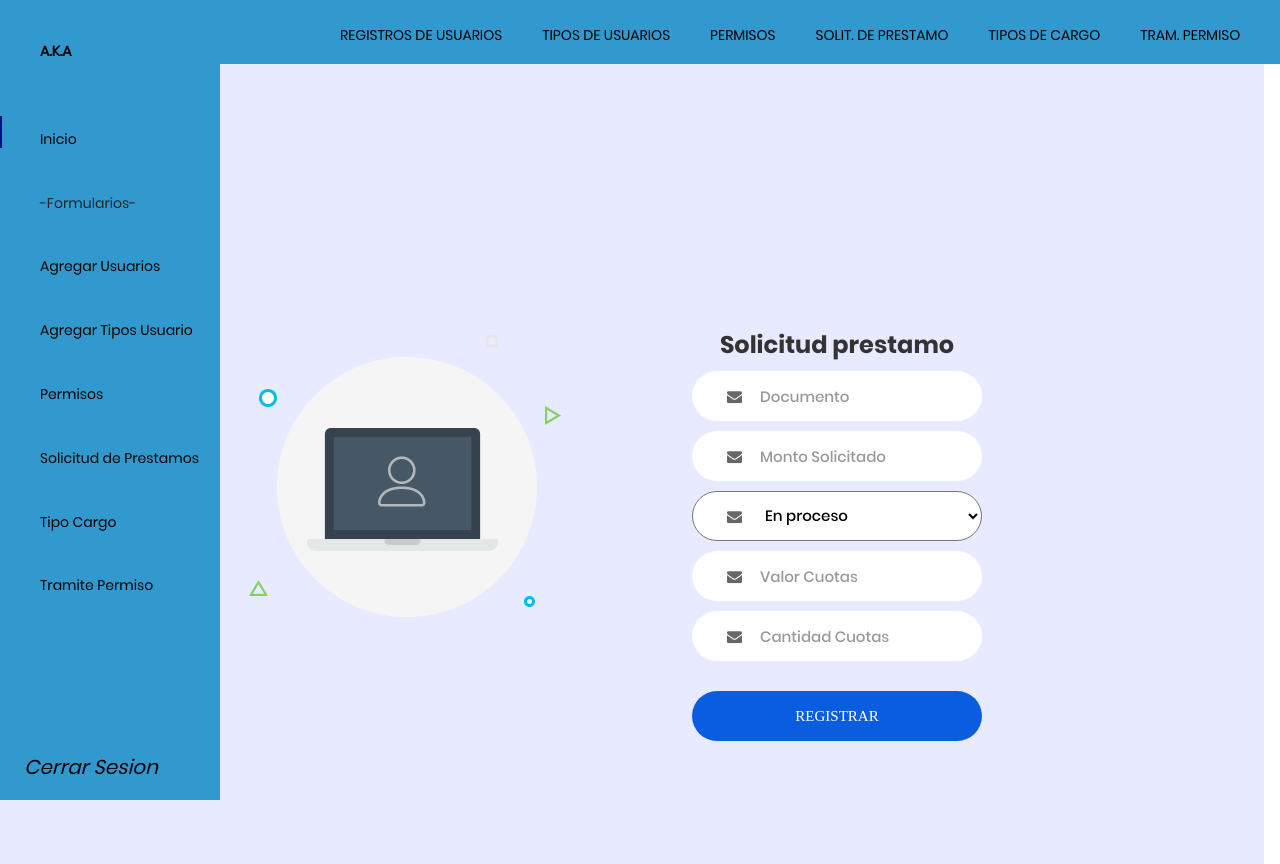
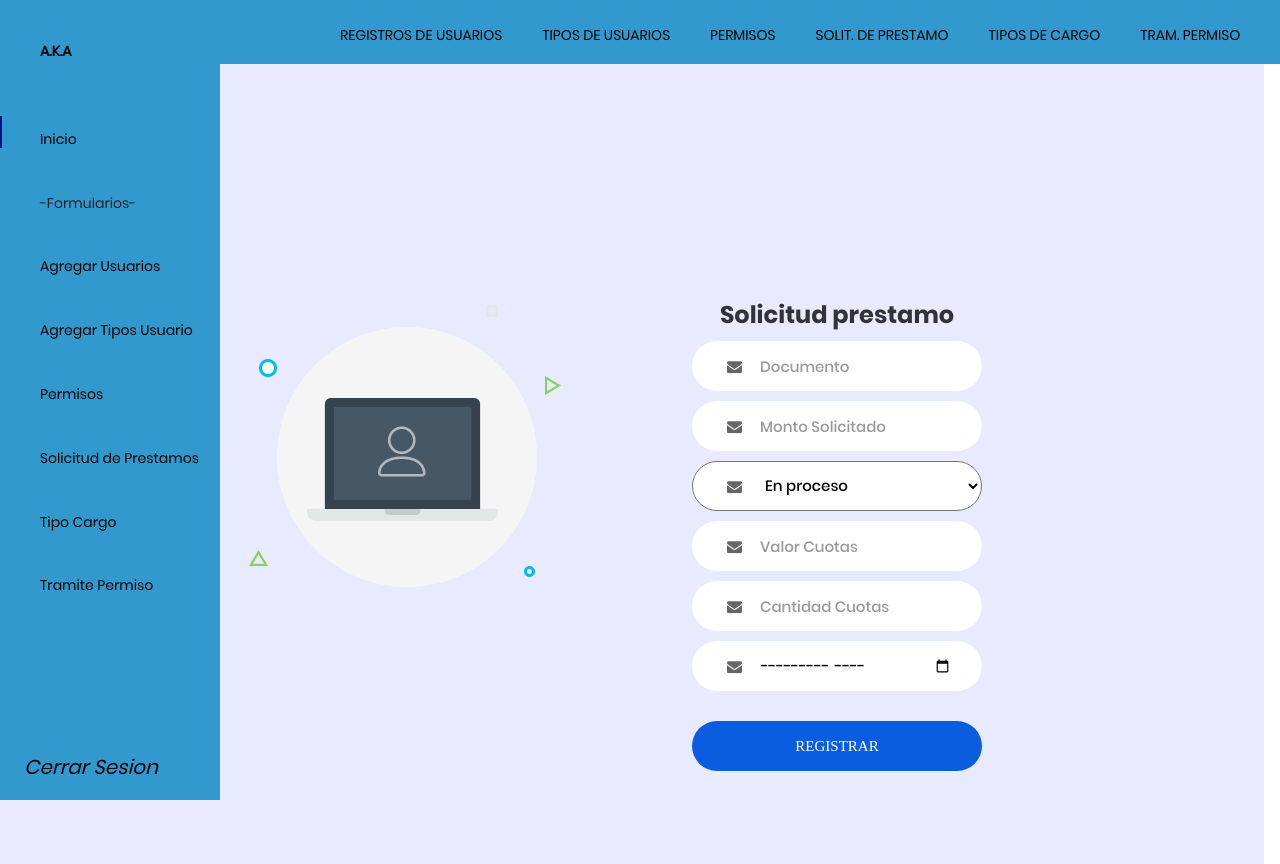
Before and after one commit to Donoso05/RH-Software, a PHP site: page /admin/solic_prestamo.php in a window 1280 px wide. Run offline with PHP 8.4, Linux system fonts and the light colour scheme; a user stored in the database is signed in; data comes from the database, SQL or seed files in the repository; some web fonts are replaced.

Commit message:
correcion

```diff
--- a/admin/solic_prestamo.php
+++ b/admin/solic_prestamo.php
@@ -146,6 +146,14 @@
     					</span>
 					</div>
 
+					<div class="wrap-input100" ="Mes y Año">
+    					<input class="input100" type="month" name="mes" id="mes" placeholder="Mes">
+    					<span class="focus-input100"></span>
+    					<span class="symbol-input100">
+        					<i class="fa fa-envelope" aria-hidden="true"></i>
+    					</span>
+					</div>
+
 					<div class="container-login100-form-btn">
 					<input class="login100-form-btn" type="submit" name="validar" value="Registrar">
 					<input type="hidden" name="MM_insert" value="formreg">
```
